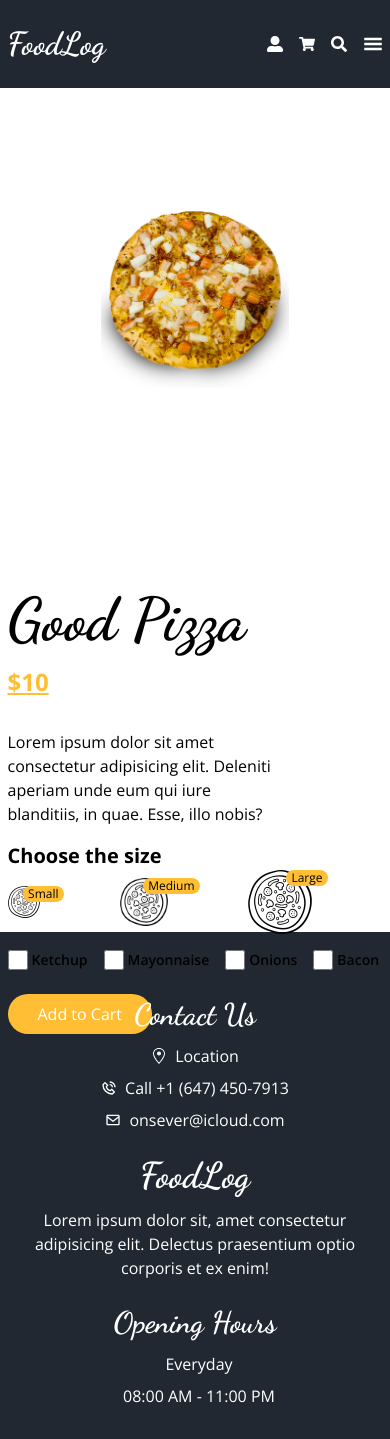
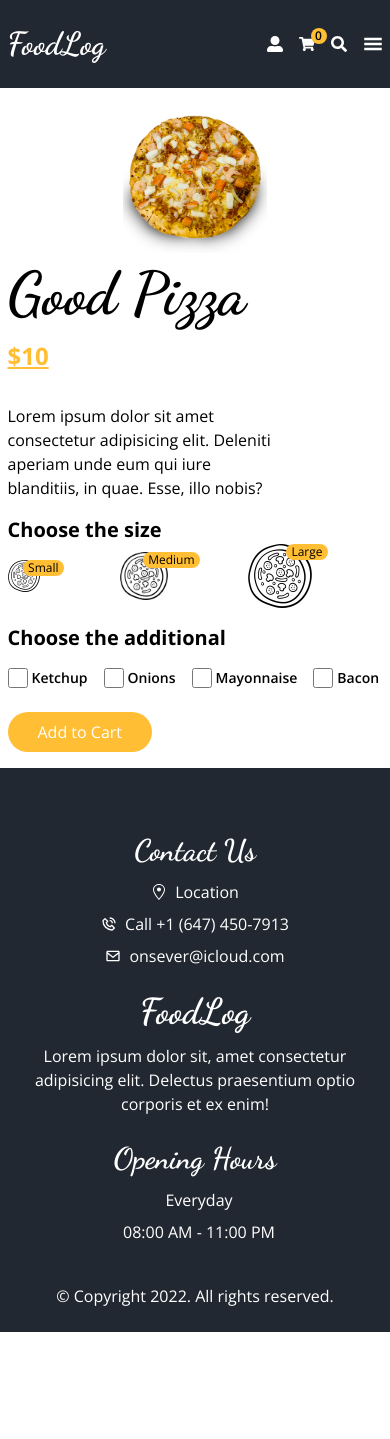
Before and after one commit to onsever/food-ordering-app, a Next.js app: page /product in a window 390 px wide. Shown: the top 1439 px of the page. After the commit the page ends 1332 px from the top, so only its background shows below. Built offline with nearby package versions, Linux system fonts and the light colour scheme.

Commit message:
redux implementation

```diff
--- a/components/layout/Header.jsx
+++ b/components/layout/Header.jsx
@@ -6,10 +6,13 @@ import { GiHamburgerMenu } from "react-icons/gi";
 import Search from "../../components/search/Search";
 import { useRouter } from "next/router";
 import Link from "next/link";
+import { useSelector } from "react-redux";
+
 
 const Header = () => {
   const [isSearchModal, setIsSearchModal] = useState(false);
   const [isMenuModal, setIsMenuModal] = useState(false);
+  const cart = useSelector((state) => state.cart);
 
   const router = useRouter();
 
@@ -59,8 +62,9 @@ const Header = () => {
             </span>
           </Link>
           <Link href="/cart">
-            <span>
+            <span className="relative">
               <FaShoppingCart className="hover:text-primary transition-all cursor-pointer" />
+              <span className="w-4 h-4 text-xs grid place-items-center rounded-full bg-primary absolute -top-2 -right-3 text-black font-semibold">{cart.products.length === 0 ? "0" : cart.products.length}</span>
             </span>
           </Link>
           <button onClick={() => setIsSearchModal(true)}>
--- a/components/menu/MenuItem.jsx
+++ b/components/menu/MenuItem.jsx
@@ -1,13 +1,16 @@
 import Image from "next/image";
 import React from "react";
 import { RiShoppingCart2Fill } from "react-icons/ri";
+import Link from "next/link";
 
 const MenuItem = () => {
   return (
     <div className="bg-secondary text-white rounded-3xl">
       <div className="flex items-center justify-center w-full bg-[#f1f2f3] p-6 rounded-bl-[2.8rem] rounded-br-[2.8rem] rounded-tl-2xl rounded-tr-2xl">
         <div className="relative w-36 h-36 transition-all hover:scale-110">
-          <Image src="/images/f1.png" alt="Product Image" layout="fill" />
+          <Link href="/product">
+            <Image src="/images/f1.png" alt="Product Image" layout="fill" className="cursor-pointer" />
+          </Link>
         </div>
       </div>
       <div className="p-6">
--- a/pages/_app.js
+++ b/pages/_app.js
@@ -4,11 +4,16 @@ import "slick-carousel/slick/slick-theme.css";
 import "../styles/globals.css";
 import LayoutWrapper from "../components/layout/LayoutWrapper";
 
+import { Provider } from "react-redux";
+import store from "../redux/store";
+
 function MyApp({ Component, pageProps }) {
   return (
-    <LayoutWrapper>
-      <Component {...pageProps} />
-    </LayoutWrapper>
+    <Provider store={store}>
+        <LayoutWrapper>
+            <Component {...pageProps} />
+        </LayoutWrapper>
+    </Provider>
   );
 }
 
--- a/pages/cart/index.jsx
+++ b/pages/cart/index.jsx
@@ -1,8 +1,13 @@
 import Image from "next/image";
 import React from "react";
 import Title from "../../components/ui/Title";
+import { useDispatch, useSelector } from "react-redux";
+import { reset } from "../../redux/cartSlice";
 
 const Index = () => {
+  const cart = useSelector((state) => state.cart);
+  const dispatch = useDispatch();
+
   return (
     <div className="container mx-auto flex md:flex-row flex-col justify-between items-center">
       <div className="flex items-center justify-start md:w-3/4 w-full my-4 overflow-scroll">
@@ -24,7 +29,9 @@ const Index = () => {
             </tr>
           </thead>
           <tbody>
-            <tr className="bg-secondary hover:bg-primary transition-all">
+          {cart.products.map((product) => {
+            return (
+                <tr key={product.id} className="bg-secondary hover:bg-primary transition-all">
                   <td className="py-4 px-6 font-medium whitespace-nowrap flex items-center gap-x-1 justify-center hover:text-white">
                     <Image
                         src="/images/f1.png"
@@ -32,18 +39,24 @@ const Index = () => {
                         width={50}
                         height={50}
                     />
-                <span>Good Pizza</span>
+                    <span>{product.name}</span>
                   </td>
                   <td className="py-4 px-6 font-medium whitespace-nowrap hover:text-white">
-                <span>Ketchup, Onions</span>
+                    {product.extras.map((option) => {
+                      return (
+                          <span key={option.id}>{option.name}, </span>
+                      );
+                    })}
                   </td>
                   <td className="py-4 px-6 font-medium whitespace-nowrap hover:text-white">
-                $20
+                    ${product.price}
                   </td>
                   <td className="py-4 px-6 font-medium whitespace-nowrap hover:text-white">
-                1
+                    {product.quantity}
                   </td>
                 </tr>
+            );
+          })}
           </tbody>
         </table>
       </div>
@@ -52,16 +65,16 @@ const Index = () => {
           <Title className="uppercase text-[2.5rem]">Cart Total</Title>
           <div className="flex flex-col items-start gap-y-1">
             <span>
-              <span className="font-bold">Subtotal: </span>$20
+              <span className="font-bold">Subtotal: </span>${cart.total}
             </span>
             <span>
               <span className="font-bold">Discount: </span>$0.00
             </span>
             <span>
-              <span className="font-bold">Total: </span>$20
+              <span className="font-bold">Total: </span>${cart.total}
             </span>
           </div>
-          <button className="btn-primary my-3">Checkout</button>
+          <button className="btn-primary my-3" onClick={() => dispatch(reset())}>Checkout</button>
         </div>
       </div>
     </div>
--- a/pages/product/index.jsx
+++ b/pages/product/index.jsx
@@ -1,11 +1,87 @@
 import Image from "next/image";
-import React from "react";
+import React, { useState } from "react";
 import Title from "../../components/ui/Title";
+import { addProduct } from "../../redux/cartSlice";
+import { useDispatch, useSelector } from "react-redux";
+
+const extras = [
+  {
+    id: 1,
+    name: "Ketchup",
+    price: 1,
+  },
+  {
+    id: 2,
+    name: "Onions",
+    price: 1,
+  },
+  {
+    id: 3,
+    name: "Mayonnaise",
+    price: 1,
+  },
+  {
+    id: 4,
+    name: "Bacon",
+    price: 2.25,
+  }
+]
+
+const items = [
+  {
+    id: 1,
+    name: "Pizza 1",
+    price: 10,
+    description: "asd",
+    options: [
+      {
+        id: 1,
+        name: "Extra 1",
+        price: 1,
+      }
+    ]
+  }
+]
 
 const Index = () => {
+  const [prices, setPrices] = useState([10, 20, 30]);
+  const [price, setPrice] = useState(prices[0]);
+  const [size, setSize] = useState(0);
+  const [addons, setAddons] = useState(extras);
+  const [options, setOptions] = useState([]);
+
+  const cart = useSelector((state) => state.cart);
+  const dispatch = useDispatch();
+
+  const updatePrice = (value) => {
+    setPrice(price + value);
+  }
+
+  const handleSize = (index) => {
+    const result = prices[index] - prices[size];
+    setSize(index);
+    updatePrice(result);
+  }
+
+  const handleChange = (e, item) => {
+    if (e.target.checked) {
+      updatePrice(item.price);
+      setOptions([...extras, item]);
+    } else {
+      updatePrice(-item.price)
+      setOptions(extras.filter((extra) => extra.id !== item.id));
+    }
+  }
+
+  const handleClick = () => {
+    dispatch(addProduct({...items[0], extras, price, quantity: 1}))
+  }
+
+  console.log(cart)
+
   return (
-    <div className="flex items-center h-screen gap-20 container mx-auto flex-wrap md:justify-start justify-center">
-      <div className="relative md:flex-1 w-[50%] h-[50%] py-20">
+    <div className="flex items-center md:h-screen md:gap-20 gap-0 container mx-auto flex-wrap md:justify-start justify-center md:mt-0 mt-4">
+      <div className="relative md:flex-1 flex md:w-[50%] md:h-[50%] w-36 h-36 py-20">
         <Image
           src="/images/f1.png"
           alt="Product Image"
@@ -13,10 +89,10 @@ const Index = () => {
           objectFit="contain"
         />
       </div>
-      <div className="flex-1">
+      <div className="flex-1 mb-4">
         <Title className="text-6xl">Good Pizza</Title>
         <span className="text-primary text-2xl font-bold underline underline-offset-2 inline-block my-4">
-          $10
+          ${price}
         </span>
         <p className="my-4 pr-24">
           Lorem ipsum dolor sit amet consectetur adipisicing elit. Deleniti
@@ -25,19 +101,19 @@ const Index = () => {
         <div>
           <h3 className="text-xl font-bold">Choose the size</h3>
           <div className="flex items-center gap-20">
-            <div className="relative w-8 h-8 cursor-pointer">
+            <div className="relative w-8 h-8 cursor-pointer" onClick={() => handleSize(0)}>
               <Image src="/images/size.png" alt="Product Image" layout="fill" />
               <span className="absolute top-0 -right-6 text-xs bg-primary rounded-full px-[5px]">
                 Small
               </span>
             </div>
-            <div className="relative w-12 h-12 cursor-pointer">
+            <div className="relative w-12 h-12 cursor-pointer" onClick={() => handleSize(1)}>
               <Image src="/images/size.png" alt="Product Image" layout="fill" />
               <span className="absolute top-0 -right-8 text-xs bg-primary rounded-full px-[5px]">
                 Medium
               </span>
             </div>
-            <div className="relative w-16 h-16 cursor-pointer">
+            <div className="relative w-16 h-16 cursor-pointer" onClick={() => handleSize(2)}>
               <Image src="/images/size.png" alt="Product Image" layout="fill" />
               <span className="absolute top-0 -right-4 text-xs bg-primary rounded-full px-[5px]">
                 Large
@@ -45,25 +121,18 @@ const Index = () => {
             </div>
           </div>
         </div>
+        <h3 className="text-xl font-bold mt-4">Choose the additional</h3>
         <div className="flex gap-x-4 my-4">
-          <label className="flex items-center gap-x-1">
-            <input type="checkbox" className="w-5 h-5 accent-primary" />
-            <span className="text-sm font-semibold">Ketchup</span>
-          </label>
-          <label className="flex items-center gap-x-1">
-            <input type="checkbox" className="w-5 h-5 accent-primary" />
-            <span className="text-sm font-semibold">Mayonnaise</span>
-          </label>
-          <label className="flex items-center gap-x-1">
-            <input type="checkbox" className="w-5 h-5 accent-primary" />
-            <span className="text-sm font-semibold">Onions</span>
-          </label>
-          <label className="flex items-center gap-x-1">
-            <input type="checkbox" className="w-5 h-5 accent-primary" />
-            <span className="text-sm font-semibold">Bacon</span>
-          </label>
+          {addons.map((addon) => {
+            return (
+                <label key={addon.id} className="flex items-center gap-x-1">
+                  <input type="checkbox" className="w-5 h-5 accent-primary" onChange={(e) => handleChange(e, addon)} />
+                  <span className="text-sm font-semibold">{addon.name}</span>
+                </label>
+            );
+          })}
         </div>
-        <button className="btn-primary mt-2">Add to Cart</button>
+        <button className="btn-primary mt-2" onClick={handleClick}>Add to Cart</button>
       </div>
     </div>
   );
--- /dev/null
+++ b/redux/cartSlice.js
@@ -0,0 +1,25 @@
+import { createSlice } from "@reduxjs/toolkit";
+
+const cartSlice = createSlice({
+    name: "cart",
+    initialState: {
+        products: [],
+        quantity: 0,
+        total: 0,
+    },
+    reducers: {
+        addProduct: (state, action) => {
+            state.products.push(action.payload);
+            state.quantity += action.payload.quantity;
+            state.total += action.payload.price;
+        },
+        reset: (state, action) => {
+            state.products = [];
+            state.quantity = 0;
+            state.total = 0;
+        }
+    }
+});
+
+export const { addProduct, reset } = cartSlice.actions;
+export default cartSlice.reducer;
--- /dev/null
+++ b/redux/store.js
@@ -0,0 +1,8 @@
+import { configureStore } from "@reduxjs/toolkit";
+import cartReducer from "./cartSlice";
+
+export default configureStore({
+    reducer: {
+        cart: cartReducer
+    }
+});
```
Lines whose indentation alone changed are shown as unchanged.
